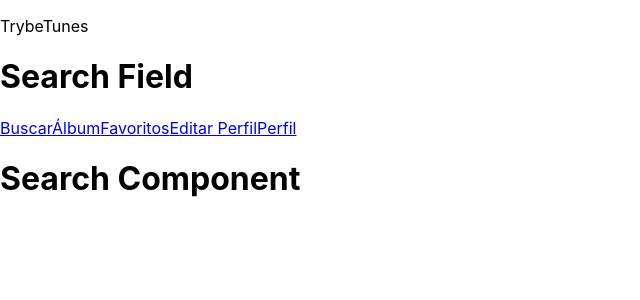
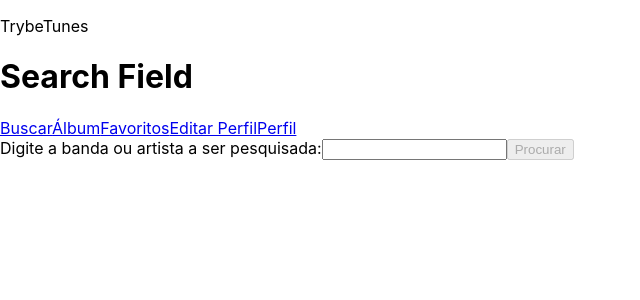
Before and after one commit to lucasoliveira722/trybetunes, a React (Create React App) app: page /search in a window 1280 px wide. Shown: the top 300 px of the page, without its empty margins (0-640 px from the left). Built offline with nearby package versions, Linux system fonts and the light colour scheme.

Commit message:
Requisito 5 completo

```diff
--- a/src/Components/SearchComp.js
+++ b/src/Components/SearchComp.js
@@ -1,10 +1,75 @@
 import React, { Component } from 'react';
 
 export default class SearchComp extends Component {
+  constructor() {
+    super();
+
+    this.state = {
+      artistSearch: '',
+      validateSearch: true,
+    };
+
+    this.onInputChange = this.onInputChange.bind(this);
+    this.searchClick = this.searchClick.bind(this);
+    this.validateCharacters = this.validateCharacters.bind(this);
+  }
+
+  onInputChange({ target }) {
+    const { name } = target;
+    const value = target.type === 'checkbox' ? target.checked : target.value;
+
+    this.setState({
+      [name]: value,
+    }, this.validateCharacters);
+  }
+
+  searchClick() {
+    console.log('OK');
+  }
+
+  validateCharacters() {
+    const minChar = 2;
+
+    const {
+      artistSearch,
+    } = this.state;
+
+    if (artistSearch.length >= minChar) {
+      console.log('UEPA');
+      this.setState({
+        validateSearch: false,
+      });
+    } else {
+      this.setState({
+        validateSearch: true,
+      });
+    }
+  }
+
   render() {
+    const { validateSearch, artistSearch } = this.state;
     return (
       <div>
-        <h1>Search Component</h1>
+        <form>
+          <label htmlFor="artistSearch">
+            Digite a banda ou artista a ser pesquisada:
+            <input
+              data-testid="search-artist-input"
+              type="text"
+              name="artistSearch"
+              value={ artistSearch }
+              onChange={ this.onInputChange }
+            />
+          </label>
+          <button
+            data-testid="search-artist-button"
+            type="button"
+            disabled={ validateSearch }
+            onClick={ this.searchClick }
+          >
+            Procurar
+          </button>
+        </form>
       </div>
     );
   }
```
